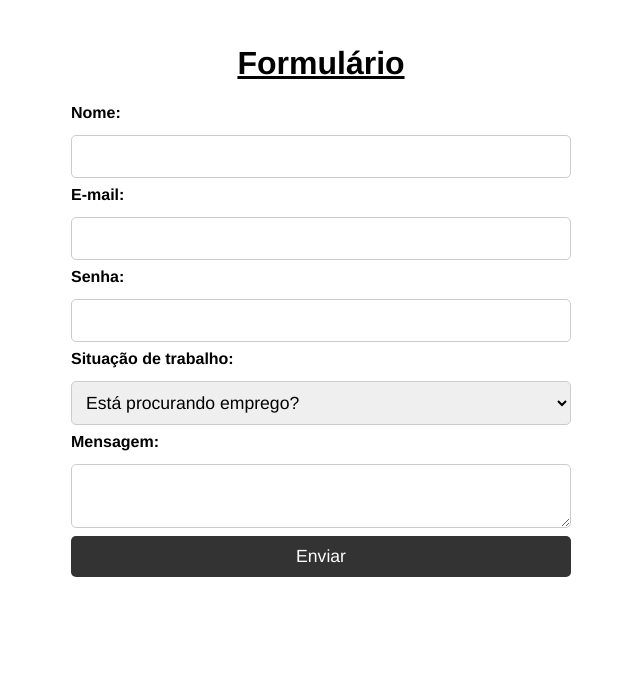
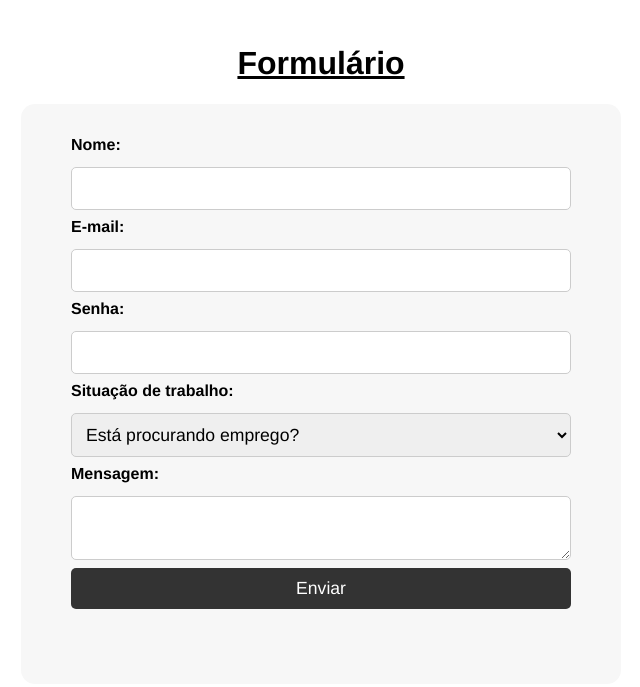
Before and after one commit to DevSalgueiro/form-validation, a plain HTML site: page index.html in a window 1280 px wide. Shown: the whole page, without its empty margins (319-959 px from the left). Drawn offline with Linux system fonts and the light colour scheme.

Commit message:
ajuste no css

```diff
--- a/css/styles.css
+++ b/css/styles.css
@@ -17,6 +17,17 @@ form {
     gap: .5rem;
     width: 500px;
     margin: 0 auto;
+
+}
+
+.back {
+    background-color: #f7f7f7;
+    border-radius: 14px;
+    padding-top: 2em;
+    width: 600px;
+    height: 580px;
+    margin: 0 auto;
+
 }
 
 label {
--- a/index.html
+++ b/index.html
@@ -13,6 +13,7 @@
 
     <h1><u>Formulário</u></h1>
 
+    <div class="back">
         <form id="form">
             <label for="name">Nome:</label>
             <input type="text" id="name">
@@ -35,6 +36,7 @@
 
             <button type="submit">Enviar</button>
         </form>
+    </div>
 
 </body>
 </html>
```
Lines whose indentation alone changed are shown as unchanged.
